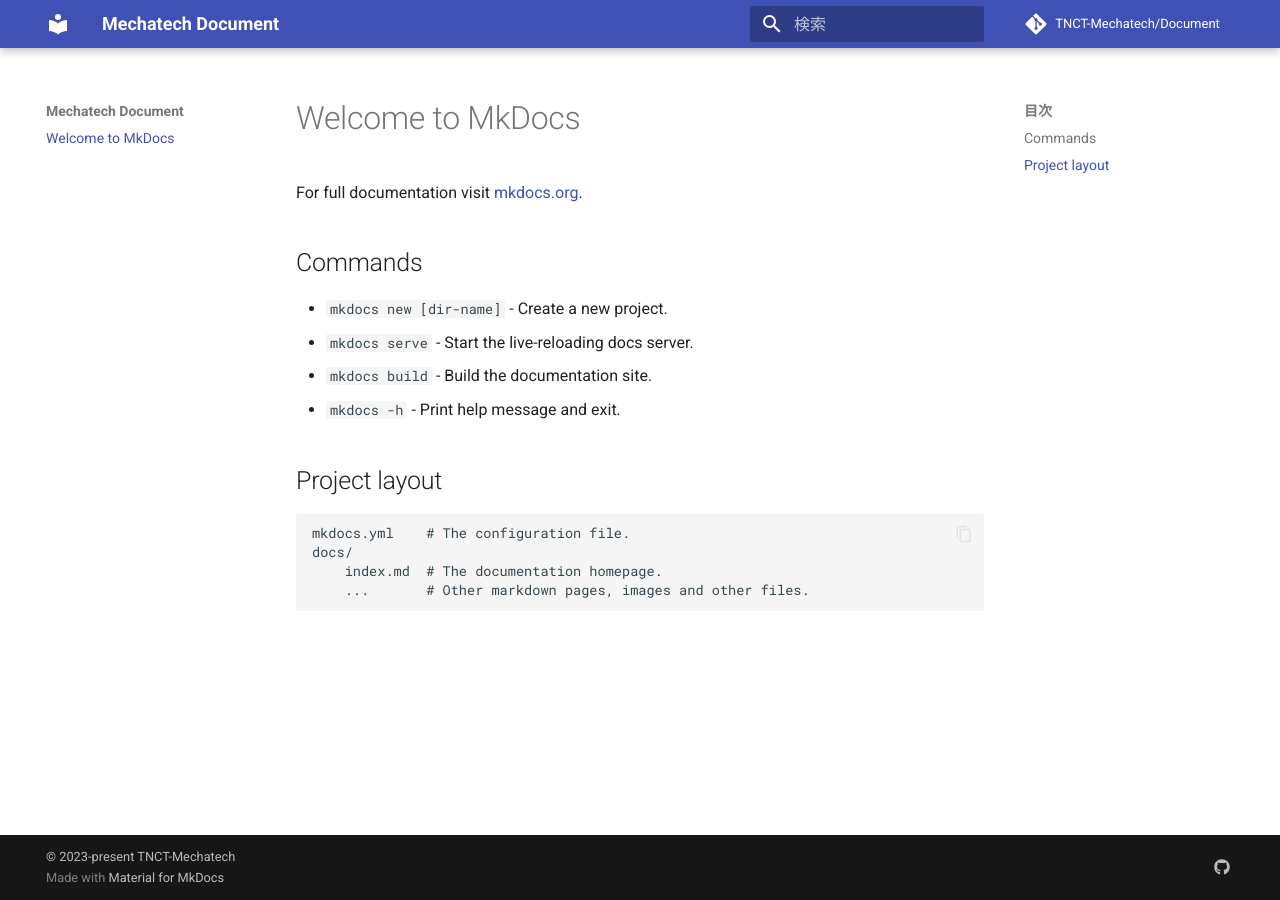
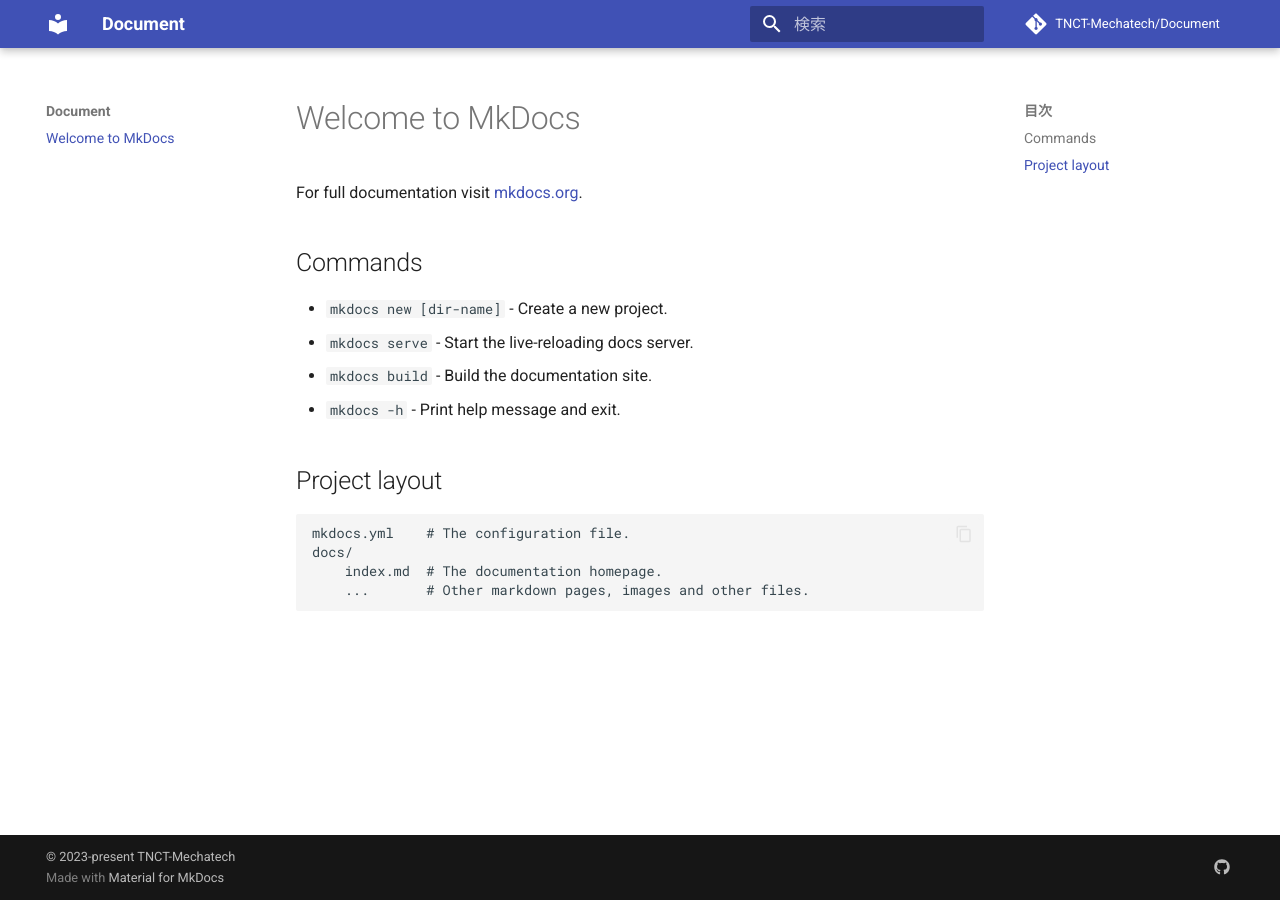
Before and after one commit to TNCT-Mechatech/Document, an MkDocs documentation site: the page built from docs/index.md, in a window 1280 px wide. Built offline with MkDocs 1.6.1 and Material for MkDocs 9.7.7, drawn with Linux system fonts in a browser that asks for light colours; comment, search, counter and statistics services are not loaded.

Commit message:
change: rename

```diff
--- a/mkdocs.yml
+++ b/mkdocs.yml
@@ -1,4 +1,4 @@
-site_name: Mechatech Document
+site_name: Document
 copyright: "&copy; 2023-present TNCT-Mechatech"
 repo_url: https://github.com/TNCT-Mechatech/Document
 repo_name: TNCT-Mechatech/Document
```
